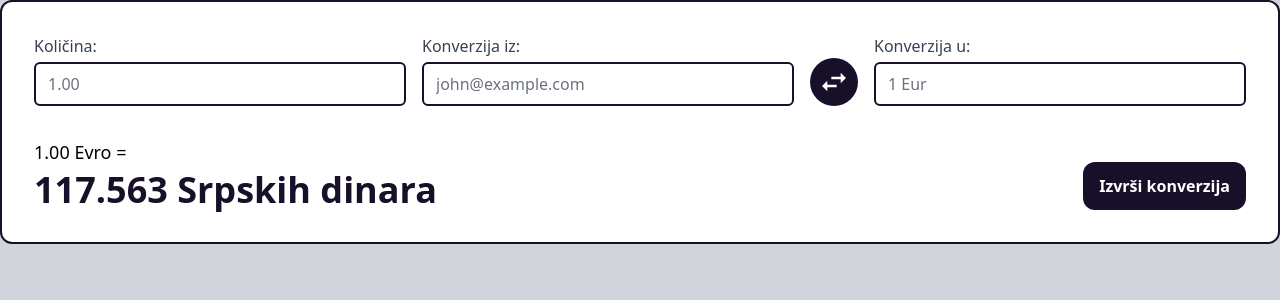
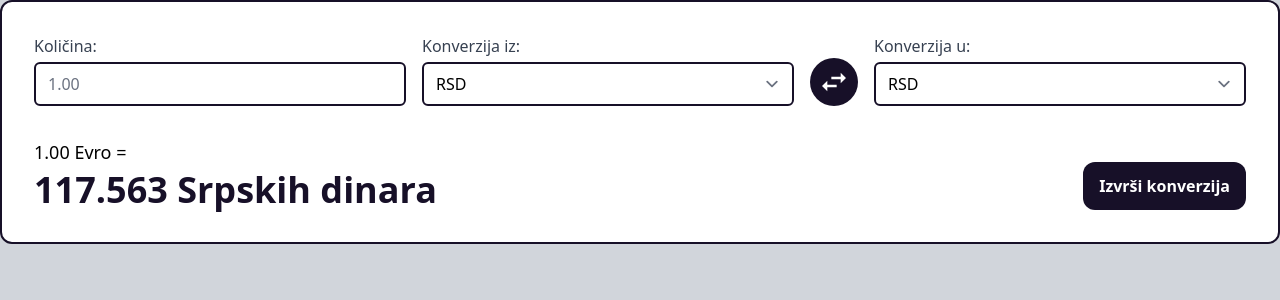
Before and after one commit to vjxDev/BARKOD_INCODE_FRONT, a React (Create React App) app: page / in a window 1280 px wide. Shown: the top 300 px of the page. Built offline with nearby package versions, Linux system fonts and the light colour scheme.

Commit message:
0.03 npm

```diff
--- a/src/components/Konverzija.js
+++ b/src/components/Konverzija.js
@@ -1,8 +1,16 @@
-import { useState } from "react";
+import { useRef, useState } from "react";
 
 function Konverzija() {
   const [konIz, setKonIz] = useState("RSD");
   const [konU, setKonU] = useState("EUR");
+
+  const ref = useRef();
+
+  const rotiraj = () => {
+    const temp = konIz;
+    setKonIz(konU);
+    setKonU(temp);
+  };
 
   return (
     <div className="flex flex-col sm:flex-row gap-4 w-full items-end ">
@@ -17,14 +25,17 @@ function Konverzija() {
       </label>
       <label className=" input-text">
         <span class="text-gray-700">Konverzija iz:</span>
-        <input
-          type="text"
-          multiple
-          class="form-input mt-1 block w-full"
-          placeholder="john@example.com"
-        />
+        <select class="form-select mt-1 block w-full">
+          <option>RSD</option>
+          <option>EUR</option>
+          <option>USD</option>
+          <option>JPY</option>
+        </select>
       </label>
-      <button className="grid items-center justify-center h-12 w-full sm:w-auto rounded-full  bg-primery text-white ">
+      <button
+        onClick={rotiraj}
+        className="grid items-center justify-center h-12 w-full sm:w-auto rounded-full  bg-primery text-white "
+      >
         <svg
           xmlns="http://www.w3.org/2000/svg"
           className="w-8 h-8 mx-2"
@@ -37,12 +48,12 @@ function Konverzija() {
       </button>
       <label className=" input-text">
         <span class="text-gray-700">Konverzija u:</span>
-        <input
-          type="text"
-          multiple
-          class="form-input mt-1 block w-full"
-          placeholder="1 Eur"
-        />
+        <select class="form-select mt-1 block w-full">
+          <option>RSD</option>
+          <option>EUR</option>
+          <option>USD</option>
+          <option>JPY</option>
+        </select>
       </label>
     </div>
   );
--- a/src/index.scss
+++ b/src/index.scss
@@ -11,7 +11,8 @@ html {
 
 .input-text {
   @apply grid w-full;
-  input {
+  input,
+  select {
     @apply rounded-md border-2 border-primery;
     &:focus {
       @apply border-gray-900 ring-primery;
```
Also changed, not shown: 2 other files (tests, documents, lock files or other folders).
